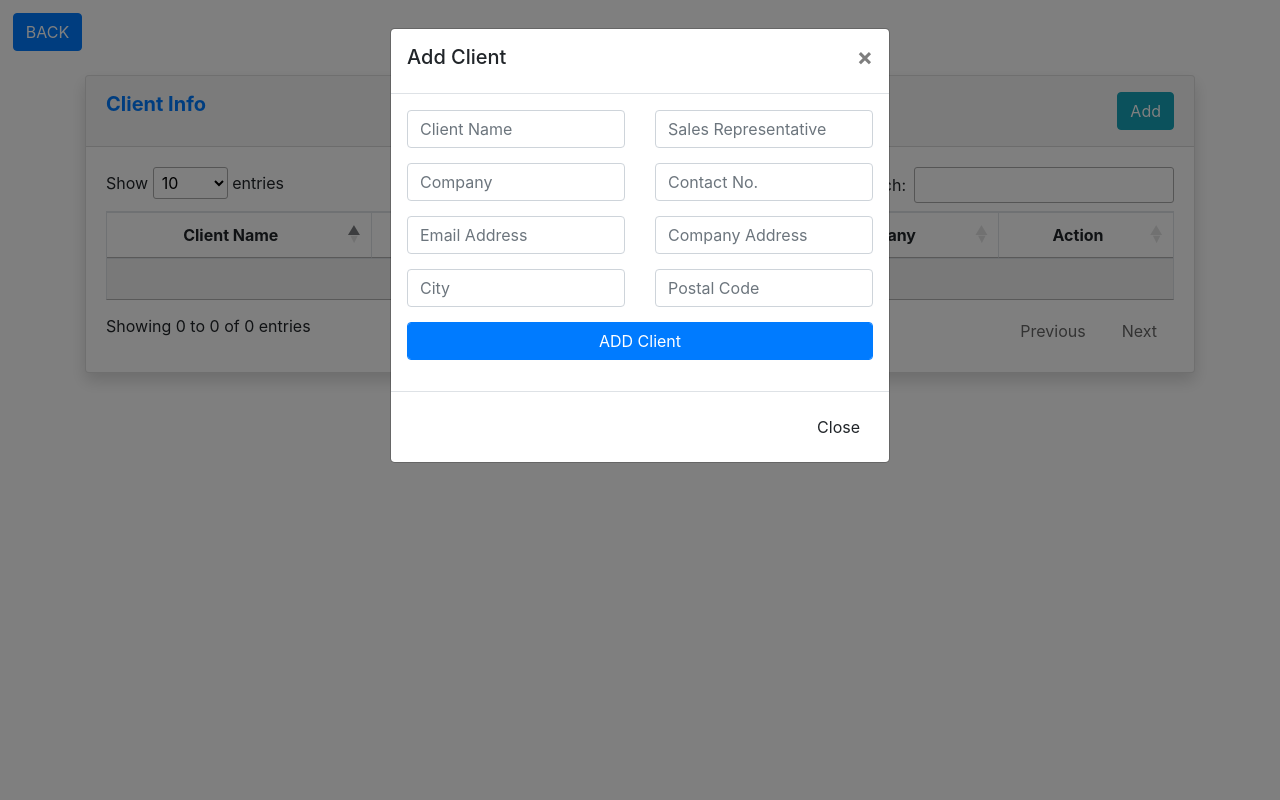
After one commit to MikkoJohn/Project, a PHP site: page /manage_settings/client in a window 1280 px wide, after a click on "Add". The commit adds this page. Run offline with PHP 8.4, Linux system fonts and the light colour scheme; a user stored in the database is signed in; data that the repository does not hold is empty; some libraries are stand-ins or nearby versions.

Commit message:
Add files via upload

```diff
--- a/delete.php
+++ b/delete.php
@@ -95,6 +95,7 @@ if(isset($_POST['delete_machine'])){
                               $sql1="INSERT INTO `user_action`(`username`, `user_designation`, `action_date`, `action_done`) VALUES ('$accname','$acctype',now(),'Deleted Account')";
                               mysqli_query($conn,$sql1);
                               }
+                              header(location: )
                               else {
                                 echo'<script>swal("Error!","Please fill blank fields" ,"warning");</script>';
                               }
--- a/load.php
+++ b/load.php
@@ -3,7 +3,7 @@
 
 //load.php
 
-$connect = new PDO('mysql:host=localhost;dbname=testing', 'root', '');
+$connect = new PDO('mysql:host=localhost;dbname=liseme', 'root', '');
 
 $data = array();
 
--- /dev/null
+++ b/manage_settings/client.php
@@ -0,0 +1,213 @@
+<?php
+date_default_timezone_set("Asia/Manila");
+$now = date("Y-m-d H:i:s");
+  include_once '../config.php';
+    session_start();
+   $accname = $_SESSION['acct_name'];
+$acctype = $_SESSION['sess_type'];
+?>
+<!DOCTYPE html>
+<html lang="en">
+<head>
+  <title></title>
+  <meta charset="utf-8">
+  <meta name="viewport" content="width=device-width, initial-scale=1">
+
+<link rel="stylesheet" href="https://maxcdn.bootstrapcdn.com/bootstrap/4.2.1/css/bootstrap.min.css">
+
+        <!-- jQuery library -->
+    <script src="https://ajax.googleapis.com/ajax/libs/jquery/3.3.1/jquery.min.js"></script>
+
+        <!-- Popper JS -->
+    <script src="https://cdnjs.cloudflare.com/ajax/libs/popper.js/1.14.6/umd/popper.min.js"></script>
+
+        <!-- Latest compiled JavaScript -->
+    <script src="https://maxcdn.bootstrapcdn.com/bootstrap/4.2.1/js/bootstrap.min.js"></script>
+
+    <link rel="stylesheet" href="https://cdn.datatables.net/1.10.12/css/dataTables.bootstrap.min.css" />
+        <!-- bootstrap CDN -->
+    <!-- <link rel="stylesheet" href="https://maxcdn.bootstrapcdn.com/bootstrap/4.1.3/css/bootstrap.min.css"> -->
+        <!-- font awesome CDN -->
+    <link rel="stylesheet" href="https://use.fontawesome.com/releases/v5.7.0/css/all.css" integrity="sha384-lZN37f5QGtY3VHgisS14W3ExzMWZxybE1SJSEsQp9S+oqd12jhcu+A56Ebc1zFSJ" crossorigin="anonymous">
+        <!-- Font CDN -->
+    <link href='https://fonts.googleapis.com/css?family=Roboto' rel='stylesheet'>
+        <!-- jquery CDN -->
+    <script src="https://ajax.googleapis.com/ajax/libs/jquery/3.3.1/jquery.min.js"></script>
+    <script src="https://canvasjs.com/assets/script/canvasjs.min.js"></script>
+    <script src="https://www.gstatic.com/charts/loader.js"></script>
+        <!-- Mikko CDN tangina ang gulo puta -->
+    <script src="https://cdn.datatables.net/1.10.12/js/jquery.dataTables.min.js"></script>
+    <script src="https://cdn.datatables.net/1.10.12/js/dataTables.bootstrap.min.js"></script>
+
+<!--additional-->
+<link rel="stylesheet" href="https://cdnjs.cloudflare.com/ajax/libs/font-awesome/4.7.0/css/font-awesome.min.css">
+<link rel="stylesheet" href="https://maxcdn.bootstrapcdn.com/bootstrap/4.2.1/css/bootstrap.min.css">
+
+
+<!-- Popper JS -->
+<script src="https://cdnjs.cloudflare.com/ajax/libs/popper.js/1.14.6/umd/popper.min.js"></script>
+<link rel="stylesheet" type="text/css" href="https://cdn.datatables.net/1.10.19/css/jquery.dataTables.css">
+
+<script type="text/javascript" charset="utf8" src="https://cdn.datatables.net/1.10.19/js/jquery.dataTables.js"></script>
+
+</head>
+<body>
+  <a href="../index_admin" class="btn btn-primary" style="margin-top:1%;margin-left: 1%;">BACK</a>
+<div class="container">
+ <br>
+ <?php
+ //echo  $accname;
+ ?>
+  <!-- Trigger the modal with a button -->
+
+<!-- <button type="button" class="btn btn-info btn-md" data-toggle="modal" data-target="#myModal">Edit</button>
+<button type="button" class="btn btn-info btn-md" data-toggle="modal" data-target="#myModal">Add</button> -->
+  <!-- Modal -->
+
+
+     <div class="card shadow mb-4">
+            <div class="card-header py-3">
+              <div class="row">
+              <div class="col-lg-6">
+                <h5 class="m-0 font-weight-bold text-primary">Client Info</h5>
+              </div>
+              <div class="col-lg-6" align="right">
+               <button type="button" class="btn btn-info btn-md" data-toggle="modal" data-target="#myModal">Add</button>
+             </div>
+           </div>
+            </div>
+            <div class="card-body">
+              <div class="table-responsive">
+                <!-- <table class="table table-bordered" id="dataTable" width="100%" cellspacing="0"> -->
+                    <table id="aa" class="table table-striped table-bordered" width="100%">
+                        <thead>
+                          <tr>
+                              <th><center>Client Name</center></th>
+                              <th><center>Sales Representative</center></th>
+                              <th><center>Company</center></th>
+                              <th><center>Action</center></th>
+                               </tr>
+                        </thead>
+                        <tbody>
+                    <?php
+                      $sql = "SELECT * FROM client_info";
+                      $result = mysqli_query($conn,$sql);
+                      while($row=mysqli_fetch_assoc($result)){
+                        echo '
+                            <tr>
+                              <td><center>'.$row['client_name'].'</center></td>
+                              <td><center>'.$row['sales_representative'].'</center></td>
+                              <td><center>'.$row['company'].'</center></td>
+                              <td>
+                              <center>
+                          <div class="row">
+                                    <div class="col col-lg-6">
+                                    <form method="POST" action="editclient">
+
+                          <input type="hidden" name="client_id" value="'.$row['client_id'].'">
+                          <button name="view_client" class="btn btn-success" style="width:100%;"><span class="glyphicon glyphicon-eye-open" aria-hidden="true" data-toggle="modal" data-target="#viewModal"></span> View</button>
+                                    </form>
+                                    </div>
+                                    <div class="col col-lg-6">
+                                    <form method="POST" action="delete">
+         <input type="hidden" name="client_id" value="'.$row['client_id'].'">
+                        <button name="delete_client" class="btn btn-danger" style="width:100%;"><span class="glyphicon glyphicon-trash" aria-hidden="true"></span> Delete</button>
+        </form>
+        </div>
+        </div></center>
+
+                              </td>
+                            </tr>
+                        ';
+                      }
+                    ?>
+
+                   </tbody>
+
+                </table>
+  <script>
+ $(document).ready(function(){
+      $('#aa').DataTable();
+ });
+ </script>
+
+
+
+  <div class="modal fade" id="myModal" role="dialog">
+    <div class="modal-dialog">
+
+      <!-- Modal content-->
+      <div class="modal-content">
+        <div class="modal-header">
+          <h5>Add Client</h5>
+          <button type="button" class="close" data-dismiss="modal">&times;</button>
+
+        </div>
+        <div class="modal-body">
+          <form method="POST" onsubmit="return confirm('Are you sure?')">
+              <div class="row">
+                <div class="col col-md-6" style="margin-bottom: 15px;">
+                  <input type="text" name="c_name" class="form-control" placeholder="Client Name">
+                </div>
+                <div class="col col-md-6" style="margin-bottom: 15px;">
+                  <input type="text" name="s_rep" class="form-control"placeholder="Sales Representative">
+                </div>
+                <div class="col col-md-6" style="margin-bottom: 15px;">
+                  <input type="text" name="company" class="form-control" placeholder="Company">
+                </div>
+                <div class="col col-md-6" style="margin-bottom: 15px;">
+                  <input type="text" name="c_no" class="form-control" placeholder="Contact No.">
+                </div>
+                <div class="col col-md-6" style="margin-bottom: 15px;">
+                  <input type="text" name="e_add" class="form-control" placeholder="Email Address">
+                </div>
+                <div class="col col-md-6" style="margin-bottom: 15px;">
+                  <input type="text" name="c_add" class="form-control" placeholder="Company Address">
+                </div>
+                <div class="col col-md-6" style="margin-bottom: 15px;">
+                  <input type="text" name="city" class="form-control" placeholder="City">
+                </div>
+                <div class="col col-md-6" style="margin-bottom: 15px;">
+                  <input type="text" name="p_code" class="form-control" placeholder="Postal Code">
+                </div>
+                <div class="col col-md-12" style="margin-bottom: 15px;">
+                  <input type="submit" name="add_client" class="btn btn-primary form-control" value="ADD Client">
+                </div>
+              </div>
+          </form>
+<?php
+if(isset($_POST['add_client'])){
+$c_name = $_POST['c_name'];
+$s_rep = $_POST['s_rep'];
+$company = $_POST['company'];
+$c_no = $_POST['c_no'];
+$e_add = $_POST['e_add'];
+$c_add = $_POST['c_add'];
+$city = $_POST['city'];
+$p_code = $_POST['p_code'];
+
+$sql = "INSERT INTO `client_info`(`client_name`, `sales_representative`, `company`, `contact_no`, `email_address`, `company_address`, `city`, `postal_code`) VALUES ('$c_name','$s_rep','$company','$c_no','$e_add','$c_add','$city','$p_code')";
+mysqli_query($conn,$sql);
+
+$sql1="INSERT INTO `user_action`(`username`, `user_designation`, `action_date`, `action_done`) VALUES ('$accname','$acctype','$now','Add Client')";
+                                mysqli_query($conn,$sql1);
+
+echo "<meta http-equiv='refresh' content='0'>";
+//header("Location: client");
+}
+
+
+?>
+        </div>
+        <div class="modal-footer">
+          <button type="button" class="btn btn-default" data-dismiss="modal">Close</button>
+        </div>
+      </div>
+
+
+    </div>
+  </div>
+
+</div>
+</body>
+</html>
--- a/navs/prodhead/phnavbar.php
+++ b/navs/prodhead/phnavbar.php
@@ -85,7 +85,7 @@
       <li class="nav-item">
         <a href="modal/prodhead/addoperator" class="nav-link" data-toggle="modal" data-target="#AddOperator">
 
-          <span>Add Account</span></a>
+          <span>Add Account </span></a>
 
       </li>
 
```
Also changed, not shown: manage_settings/delete.php (added, +34 -0 lines), manage_settings/editclient.php (added, +152 -0 lines).
